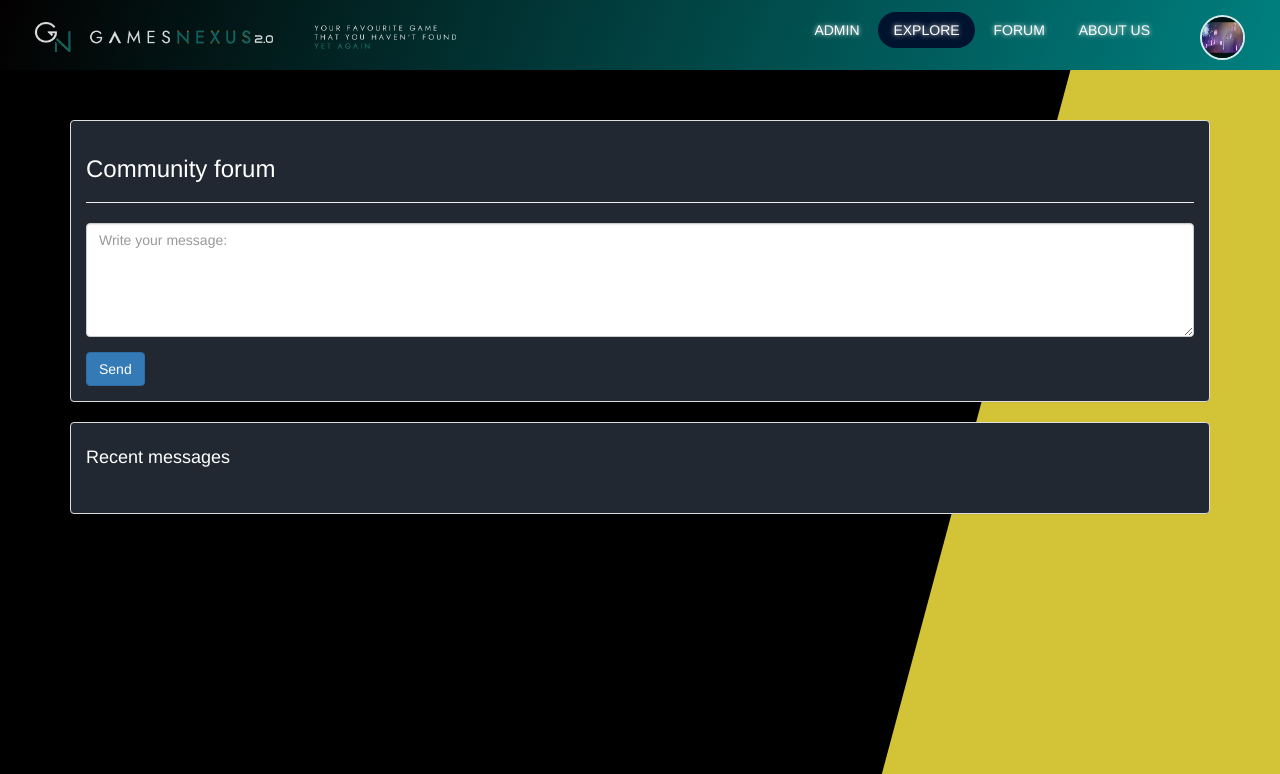
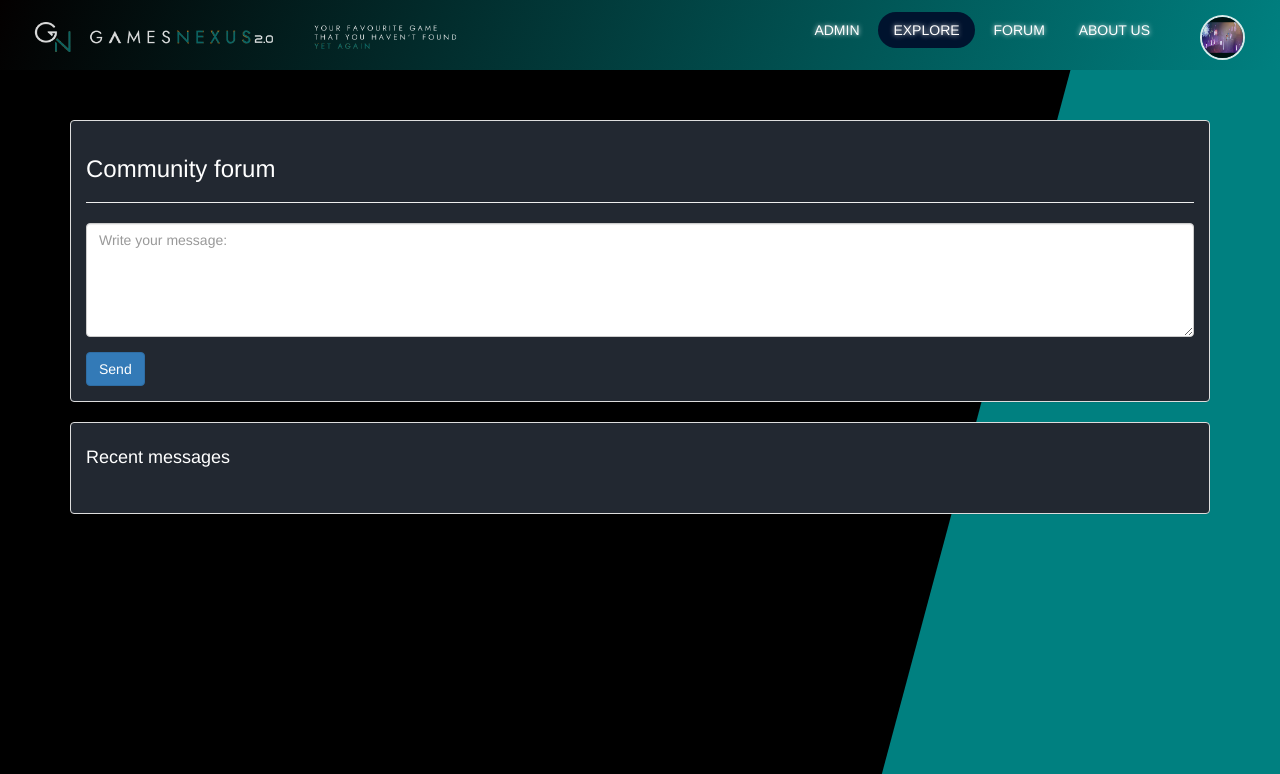
Before and after one commit to ell28/Fix-Webprog, a PHP site: page /forum.php in a window 1280 px wide. Shown: the top 774 px of the page. Run offline with PHP 8.4, Linux system fonts and the light colour scheme; a user stored in the database is signed in; data comes from the database, SQL or seed files in the repository.

Commit message:
minor fix

```diff
--- a/css/forum.css
+++ b/css/forum.css
@@ -1,5 +1,5 @@
 .forumBody {
-  background: #d3c337;
+  background: teal;
 }
 
 .forumBody:before {
@@ -96,6 +96,7 @@
 }
 
 a:hover {
+  text-decoration: none;
   color: turquoise;
   text-shadow: 0 0 5px turquoise;
   opacity: 0.5;
```
